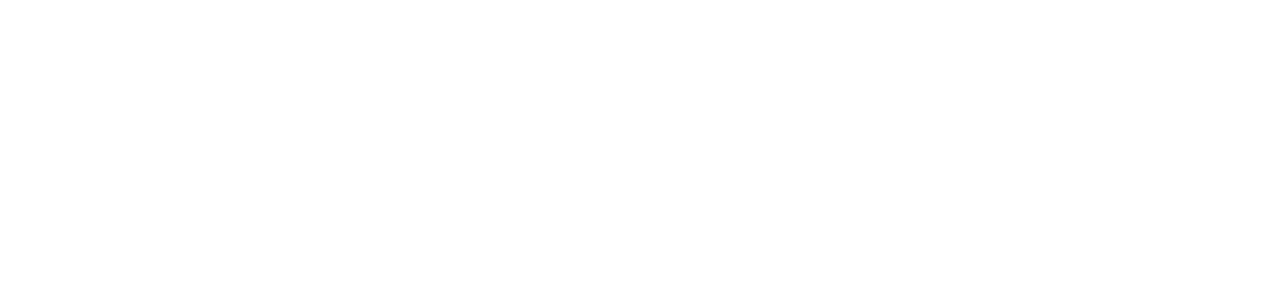
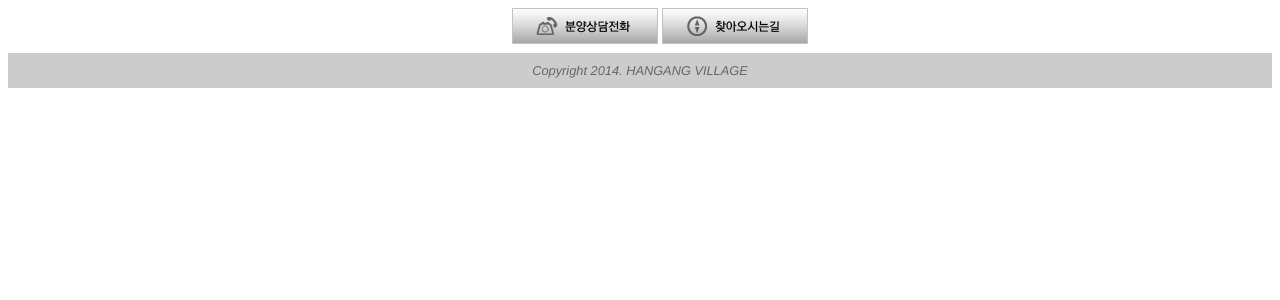
Before and after one commit to bunchsh/reacttraining, a React (Create React App) app in the folder reactver/: page /footer in a window 1280 px wide. Shown: the top 300 px of the page. Built offline with nearby package versions, Linux system fonts and the light colour scheme.

Commit message:
ComponentFooter 구현

```diff
--- a/reactver/src/App.js
+++ b/reactver/src/App.js
@@ -1,11 +1,16 @@
 import React from 'react';
 
 import {Route, Link, Routes} from 'react-router-dom';
+
+import ComponentFooter from './fixed/ComponentFooter';
 
 const App = () => {
   return (
     <div>
 
+    <Routes>
+      <Route path='/footer' element={<ComponentFooter/>}/>
+    </Routes>
     </div>
   );
 }
--- /dev/null
+++ b/reactver/src/assets/css/footer.module.css
@@ -0,0 +1,44 @@
+* {
+    font-family: "나눔고딕", "맑은고딕", "굴림", "Helvetica";
+}
+
+.a {
+    color: #222;
+    text-decoration: none;
+}
+
+.hr {
+    display: none;
+}
+
+/* footer
+--------------------------------------------- */
+.footer {
+    width: auto;
+    text-align: center;
+}
+
+/* footer > bt set
+--------------------------------------------- */
+.footerUl {
+    list-style: none;
+    margin: 5px auto;
+}
+
+/* footer > bt set > 개별항목
+--------------------------------------------- */
+.footerLi {
+    display: inline;
+    padding: 0 2px;
+}
+
+/* footer > copyright
+--------------------------------------------- */
+.footerAddress {
+    width: auto;
+    height: 35px;
+    background: #ccc;
+    font-size: 0.8em;
+    line-height: 35px;
+    color: #666;
+}
--- a/reactver/src/fixed/componentFooter.js
+++ b/reactver/src/fixed/componentFooter.js
@@ -1,9 +1,27 @@
 import React from 'react';
+// import {Route, Link, Routes} from "react-router-dom";
+
+import call from '../assets/img/qlink_call.gif'
+import map from '../assets/img/qlink_map.gif'
+
+import footerStyle from '../assets/css/footer.module.css';
 
 const ComponentFooter = () => {
   return (
-    <div className="footer">
-
+    <div className={footerStyle.footer}>
+        <ul className={footerStyle.footerUl}>
+            <li className={footerStyle.footerLi}>
+                <a href="tel:12345678">
+                    <img src={call} alt="분양상담전화" /></a>
+            </li>
+            <li className={footerStyle.footerLi}>
+                <a href="map">
+                <img src={map} alt="찾아오시는 길" /></a>
+            </li>
+        </ul>
+        <address className={footerStyle.footerAddress}>
+            Copyright 2014. HANGANG VILLAGE
+        </address>
     </div>
   );
 }
```
